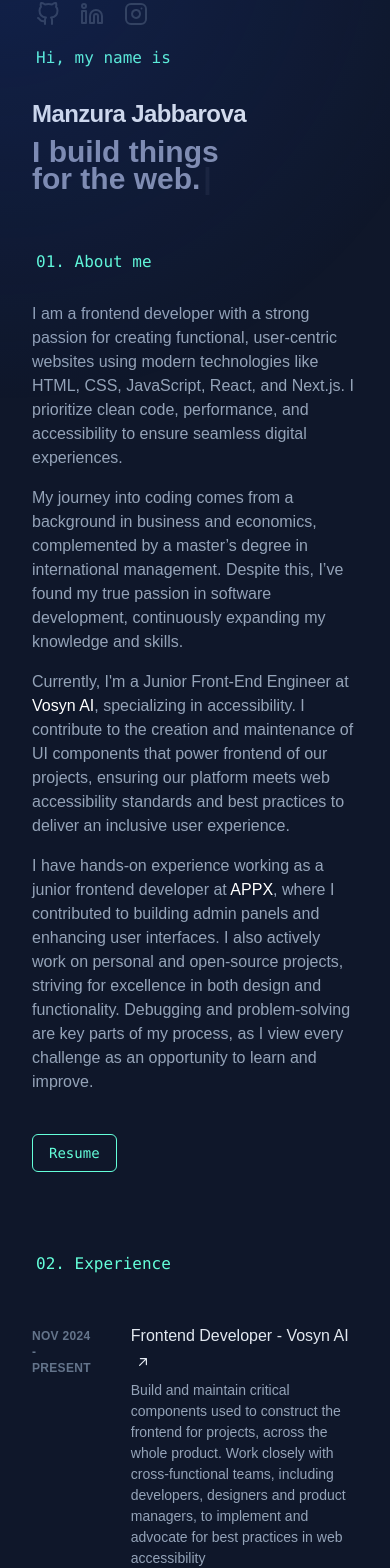
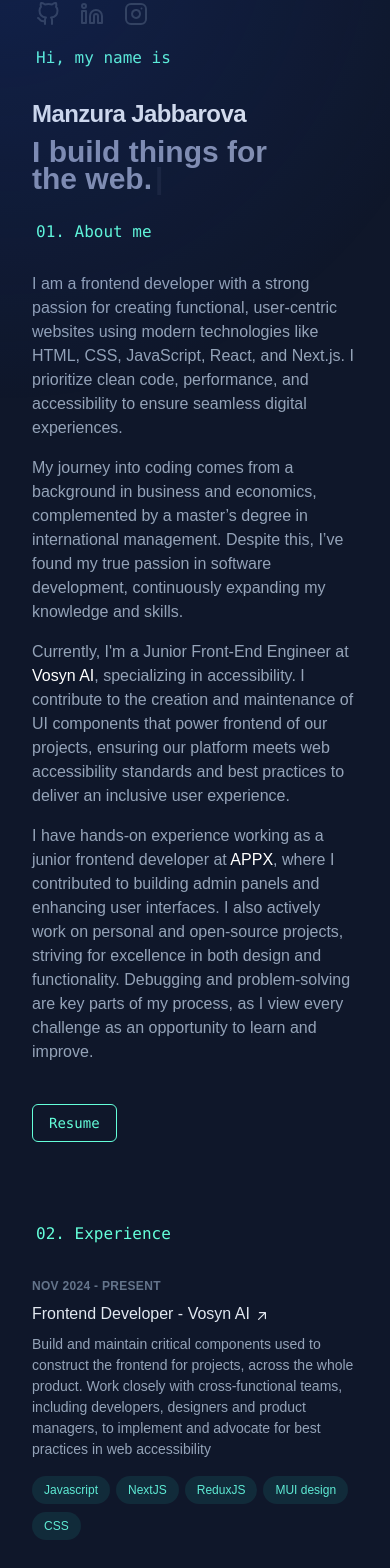
Before and after one commit to manzura94/portfolio, a Next.js app: page / in a window 390 px wide. Shown: the part 77-1645 px from the top of the page. Built offline with nearby package versions, Linux system fonts and the light colour scheme.

Commit message:
refactor sections

```diff
--- a/src/components/Header.tsx
+++ b/src/components/Header.tsx
@@ -11,7 +11,7 @@ const Header = () => {
       <h2 className="text-2xl font-bold tracking-tight text-slate-200 sm:text-5xl">
         Manzura Jabbarova
       </h2>
-      <h3 className="m-0 mt-2 inline-block min-h-[100px] font-bold text-[#8892b0] leading-[0.9] text-[clamp(30px,7vw,50px)] max-[1023px]:w-[70%]">
+      <h3 className="m-0 mt-2 inline-block min-h-[100px] max-[600px]:min-h-[70px]  font-bold text-[#8892b0] leading-[0.9] text-[clamp(30px,7vw,50px)] w-[85%]">
         <Typewriter
           words={[
             'I build things for the web.',
@@ -26,9 +26,6 @@ const Header = () => {
           delaySpeed={5000}
         />
       </h3>
-      {/* <p className="mt-4 max-w-xs leading-normal text-slate-400">
-        I’m a frontend developer building fast, accessible websites.
-      </p> */}
       <Navbar />
     </header>
   )
--- a/src/components/Jobs.tsx
+++ b/src/components/Jobs.tsx
@@ -6,17 +6,21 @@ import { ArrowTop } from './icons/ArrowTop'
 const Jobs = () => {
   return (
     <section id="experience" className="mt-20 overflow-visible box-content p-0">
+      <h3 className="hidden max-[1023px]:block mb-7 mt-3 ml-1 text-[#64FFDA] font-mono text-[clamp(14px,5vw,16px)] font-normal">
+        02. Experience
+      </h3>
       <ol className="box-content overflow-visible space-y-5">
-        <h3 className="hidden max-[1023px]:block mb-7 mt-3 ml-1 text-[#64FFDA] font-mono text-[clamp(14px,5vw,16px)] font-normal">
-          02. Experience
-        </h3>
         {jobData.map((item) => (
           <li
             key={item.id}
             className="mb-12 -m-5 p-5 rounded-[10px] group cursor-pointer transition-colors duration-300 hover:bg-[rgba(148,163,184,0.1)] box-border"
           >
-            <Link href={item.link} target={'_blank'} className="flex gap-10">
-              <div className="w-[20%] mb-2 mt-1 text-xs font-semibold uppercase tracking-wide text-slate-500 ">
+            <Link
+              href={item.link}
+              target={'_blank'}
+              className="flex gap-10 max-[665px]:flex-col max-[665px]:gap-0"
+            >
+              <div className="w-[20%] max-[665px]:w-[100%] mb-2 mt-1 text-xs font-semibold uppercase tracking-wide text-slate-500 ">
                 {item.time}
               </div>
               <div>
--- a/src/components/Projects.tsx
+++ b/src/components/Projects.tsx
@@ -6,18 +6,22 @@ import { ArrowTop } from './icons/ArrowTop'
 
 const Projects = () => {
   return (
-    <section id="projects" className="mt-[150px]">
+    <section id="projects" className="mt-[150px] max-[665px]:mt-[70px]">
+      <h3 className="hidden max-[1023px]:block mb-7 mt-3 ml-1 text-[#64FFDA] font-mono text-[clamp(14px,5vw,16px)] font-normal">
+        03. My projects
+      </h3>
       <ol className="box-content overflow-visible ">
-        <h3 className="hidden max-[1023px]:block mb-7 mt-3 ml-1 text-[#64FFDA] font-mono text-[clamp(14px,5vw,16px)] font-normal">
-          03. My projects
-        </h3>
         {projects.map((item) => (
           <li
             key={item.id}
             className="mb-12 -m-5 p-5 rounded-[10px] group cursor-pointer transition-colors duration-300 hover:bg-[rgba(148,163,184,0.1)]"
           >
-            <Link href={item.link} className="flex gap-5" target={'_blank'}>
-              <div className="w-[25%] mt-1 ">
+            <Link
+              href={item.link}
+              className="flex gap-5 max-[665px]:flex-col-reverse"
+              target={'_blank'}
+            >
+              <div className="w-[25%] mt-1 max-[665px]:w-[200px] max-[665px]:h-[115px]">
                 <div className="w-full">
                   <Image
                     src={item.picture}
@@ -28,7 +32,7 @@ const Projects = () => {
                   />
                 </div>
               </div>
-              <div className="w-[75%]">
+              <div className="w-[75%] max-[665px]:w-[100%]">
                 <h3 className="font-medium text-slate-200 group-hover:text-teal-300 ">
                   {item.name}
                   <span className="inline-block">
--- a/src/components/icons/Github.tsx
+++ b/src/components/icons/Github.tsx
@@ -1,6 +1,7 @@
 import React from 'react'
 
 const Github = () => (
+  <div className="isolate">
     <svg
       xmlns="http://www.w3.org/2000/svg"
       role="img"
@@ -15,5 +16,6 @@ const Github = () => (
       <title>GitHub</title>
       <path d="M9 19c-5 1.5-5-2.5-7-3m14 6v-3.87a3.37 3.37 0 0 0-.94-2.61c3.14-.35 6.44-1.54 6.44-7A5.44 5.44 0 0 0 20 4.77 5.07 5.07 0 0 0 19.91 1S18.73.65 16 2.48a13.38 13.38 0 0 0-7 0C6.27.65 5.09 1 5.09 1A5.07 5.07 0 0 0 5 4.77a5.44 5.44 0 0 0-1.5 3.78c0 5.42 3.3 6.61 6.44 7A3.37 3.37 0 0 0 9 18.13V22"></path>
     </svg>
+  </div>
 )
 export default Github
--- a/src/components/icons/Instagram.tsx
+++ b/src/components/icons/Instagram.tsx
@@ -2,6 +2,7 @@ import React from 'react'
 
 export const Instagram = () => {
   return (
+    <div className="isolate">
       <svg
         xmlns="http://www.w3.org/2000/svg"
         role="img"
@@ -18,5 +19,6 @@ export const Instagram = () => {
         <path d="M16 11.37A4 4 0 1 1 12.63 8 4 4 0 0 1 16 11.37z"></path>
         <line x1="17.5" y1="6.5" x2="17.51" y2="6.5"></line>
       </svg>
+    </div>
   )
 }
--- a/src/components/icons/LinkedIn.tsx
+++ b/src/components/icons/LinkedIn.tsx
@@ -2,6 +2,7 @@ import React from 'react'
 
 export const LinkedIn = () => {
   return (
+    <div className="isolate">
       <svg
         xmlns="http://www.w3.org/2000/svg"
         role="img"
@@ -18,5 +19,6 @@ export const LinkedIn = () => {
         <rect x="2" y="9" width="4" height="12"></rect>
         <circle cx="4" cy="4" r="2"></circle>
       </svg>
+    </div>
   )
 }
--- a/src/data/index.tsx
+++ b/src/data/index.tsx
@@ -10,7 +10,11 @@ export const socialLinks = [
     href: 'https://www.linkedin.com/in/manzura-jabbarova-19066712a/',
     icon: <LinkedIn />,
   },
-  { id: 'instagram', href: '#', icon: <Instagram /> },
+  {
+    id: 'instagram',
+    href: 'https://www.instagram.com/username/nomadic.lifestyle_/',
+    icon: <Instagram />,
+  },
 ]
 
 export const jobData = [
```
Lines whose indentation alone changed are shown as unchanged.
